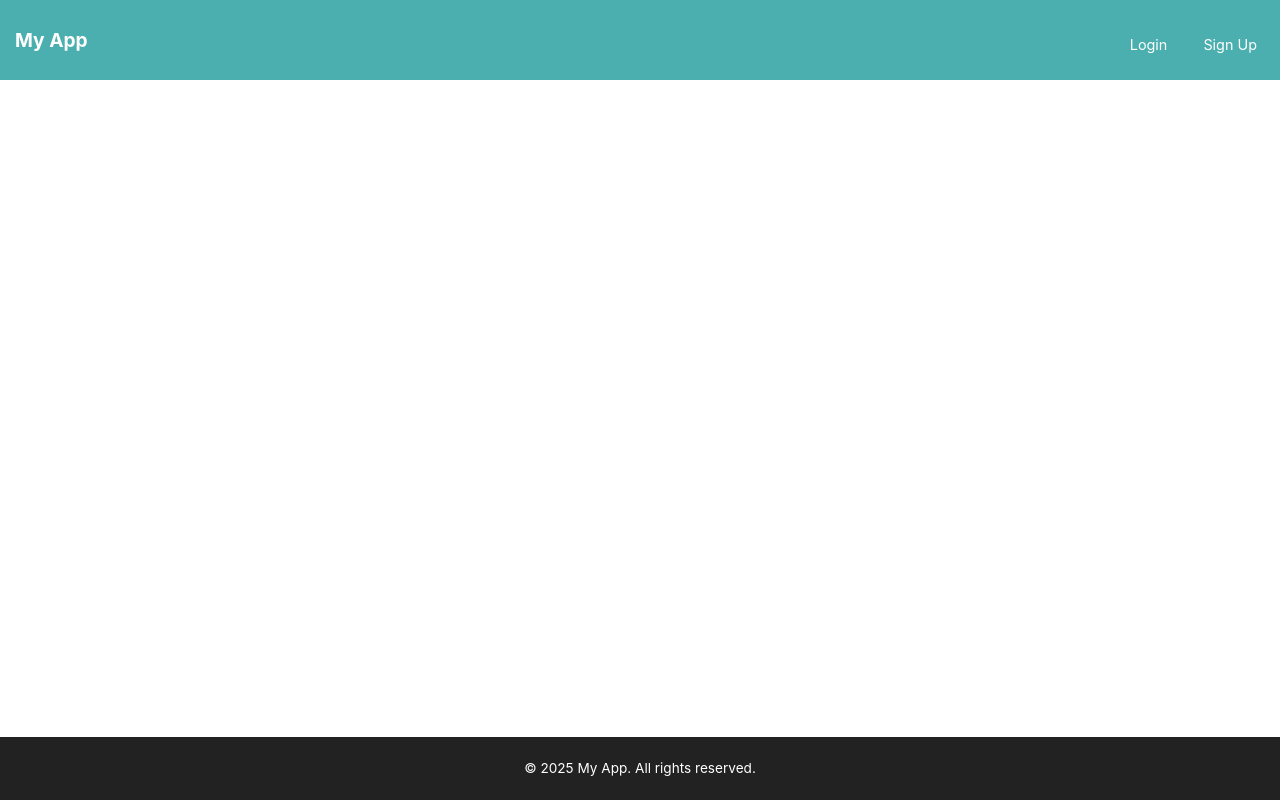
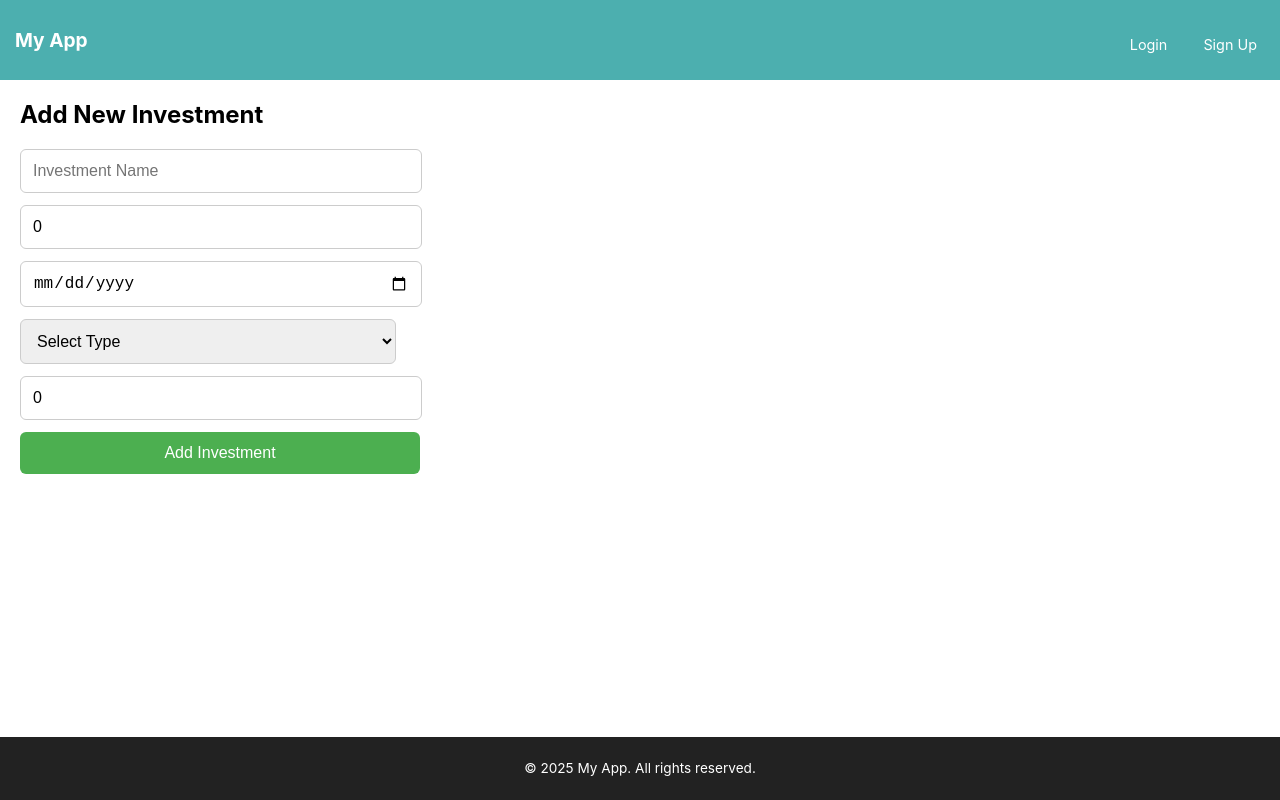
Before and after one commit to vishalmil/React, a React (Create React App) app: page /addInvestment in a window 1280 px wide. Built offline with nearby package versions, Linux system fonts and the light colour scheme.

Commit message:
Add new investment

```diff
--- a/src/App.tsx
+++ b/src/App.tsx
@@ -6,7 +6,7 @@ import Dashboard from "./pages/Dashboard";
 import BooksPage from "./pages/BooksPage";
 import InvestmentList from "./pages/Investment";
 import UsersList from "./pages/UserPage";
-import EditUser from "./pages/EditUser";
+import AddInvestment from "./pages/AddInvestment";
 
 function App() {
   return (
@@ -17,8 +17,9 @@ function App() {
           <Route path="/signup" element={<AuthPage />} />
           <Route path="/dashboard" element={<Dashboard />} />
           <Route path="/books" element={<BooksPage />} />
-          <Route path="/investments" element={<InvestmentList/>}/>
-          <Route path="/users" element={<UsersList />}/>
+          <Route path="/investments" element={<InvestmentList />} />
+          <Route path="/users" element={<UsersList />} />
+          <Route path="/addInvestment" element={<AddInvestment />} />
         </Routes>
       </Layout>
     </Router>
@@ -26,39 +27,3 @@ function App() {
 }
 
 export default App;
-
-
-
-
-
-
-
-
-
-
-// import React from 'react';
-// import logo from './logo.svg';
-// import './App.css';
-
-// function App() {
-//   return (
-//     <div className="App">
-//       <header className="App-header">
-//         <img src={logo} className="App-logo" alt="logo" />
-//         <p>
-//           Edit <code>src/App.tsx</code> and save to reload.
-//         </p>
-//         <a
-//           className="App-link"
-//           href="https://reactjs.org"
-//           target="_blank"
-//           rel="noopener noreferrer"
-//         >
-//           Learn React
-//         </a>
-//       </header>
-//     </div>
-//   );
-// }
-
-// export default App;
--- /dev/null
+++ b/src/pages/AddInvestment.tsx
@@ -0,0 +1,105 @@
+import React, { useState } from "react";
+import { addInvestment, getInvestments } from "../service/investmentService";
+
+const AddInvestment: React.FC = () => {
+    const [formData, setFormData] = useState({
+        id: 0,
+        name: "",
+        type: "",
+        amount: 0,
+        purchaseDate: "",
+        currentValue: 0,
+    });
+
+    const handleChange = (
+        e: React.ChangeEvent<HTMLInputElement | HTMLSelectElement>
+    ) => {
+        setFormData({ ...formData, [e.target.name]: e.target.value });
+    };
+
+    const handleSubmit = async () => {
+        if (!formData.name || !formData.amount || !formData.purchaseDate) {
+            alert("Please fill all required fields");
+            return;
+        }
+
+        try {
+            const investments = await getInvestments();
+            const maxId = investments.length > 0 ? investments.length + 1 : 0;
+            const newUser = { ...investments, id: maxId };
+            await addInvestment({ ...formData });
+
+            alert("Investment added successfully");
+            setFormData({
+                id: 0,
+                name: "",
+                type: "",
+                amount: 0,
+                purchaseDate: "",
+                currentValue: 0,
+            });
+        } catch (err) {
+            alert("Failed to add investment");
+            console.error(err);
+        }
+    };
+
+    return (
+        <div style={{ width: "400px", marginLeft: "20px" }}>
+            <h2>Add New Investment</h2>
+
+            <input
+                className="input"
+                type="text"
+                name="name"
+                placeholder="Investment Name"
+                value={formData.name}
+                onChange={handleChange}
+            />
+
+            <input
+                className="input"
+                type="number"
+                name="amount"
+                placeholder="Amount"
+                value={formData.amount}
+                onChange={handleChange}
+            />
+
+            {/* Calendar */}
+            <input
+                className="input"
+                type="date"
+                name="purchaseDate"
+                value={formData.purchaseDate}
+                onChange={handleChange}
+            />
+
+            <select
+                className="input"
+                name="type"
+                value={formData.type}
+                onChange={handleChange}
+            >
+                <option value="">Select Type</option>
+                <option value="stock">Stock</option>
+                <option value="crypto">Crypto</option>
+                <option value="mutual fund">Mutual Fund</option>
+            </select>
+
+            <input
+                className="input"
+                name="currentValue"
+                placeholder="Current Value"
+                value={formData.currentValue}
+                onChange={handleChange}
+            />
+
+            <button className="button" onClick={handleSubmit}>
+                Add Investment
+            </button>
+        </div>
+    );
+};
+
+export default AddInvestment;
--- a/src/pages/AuthPage.tsx
+++ b/src/pages/AuthPage.tsx
@@ -28,9 +28,7 @@ const AuthPage: React.FC = () => {
     setFormData({ ...formData, [e.target.name]: e.target.value });
   };
 
-  // -----------------------------
   // SIGN UP
-  // -----------------------------
   const handleSignup = async () => {
     const error = validateSignup(formData);
     if (error) {
@@ -57,9 +55,8 @@ const AuthPage: React.FC = () => {
     }
   };
 
-  // -----------------------------
+
   // LOGIN
-  // -----------------------------
   const handleLogin = async () => {
     const error = validateLogin(formData.email, formData.password);
     if (error) {
--- a/src/pages/BooksPage.tsx
+++ b/src/pages/BooksPage.tsx
@@ -1,4 +1,3 @@
-// src/pages/BooksPage.tsx
 import React, { useState, useEffect } from "react";
 import { fetchTrendingBooks, searchBooks, fetchBookDetails } from "../api/booksApi";
 import "../styles/styles.css";
--- a/src/pages/Dashboard.tsx
+++ b/src/pages/Dashboard.tsx
@@ -1,8 +1,31 @@
-import React from "react";
+import React, { useContext, useEffect, useState } from "react";
+import { AuthContext } from "../authContext/AuthContext";
+import { getInvestments } from "../service/investmentService";
+import { Investment } from "../type/investment";
 
 const Dashboard: React.FC = () => {
-  const user = localStorage.getItem("user");
-  const parsedUser = user ? JSON.parse(user) : null;
+  const userDetails = localStorage.getItem("user");
+  const parsedUser = userDetails ? JSON.parse(userDetails) : null;
+
+  const [investments, setInvestments] = useState<Investment[]>([]);
+  const { user } = useContext(AuthContext);
+
+  useEffect(() => {
+    loadInvestments();
+  }, []);
+
+  const loadInvestments = async () => {
+    const data = await getInvestments();
+    // sort by amount (largest first)
+    const sorted = data.sort((a, b) => b.amount - a.amount);
+    setInvestments(sorted.slice(0, 5)); // only top 5
+  };
+
+  if (!investments.length) return <p>Loading...</p>;
+
+  const topInvestment = investments[0]; // BEST investment
+  const otherInvestments = investments.slice(1); // remaining 4
+
 
   return (
     <div className="dashboard">
@@ -12,6 +35,26 @@ const Dashboard: React.FC = () => {
           Hello <strong>{parsedUser.name}</strong> ({parsedUser.email})
         </p>
       )}
+
+      <div className="top-investment-card">
+        <h2>Top Investment</h2>
+        <h3>{topInvestment.name}</h3>
+        <p><b>Amount:</b> ₹{topInvestment.amount}</p>
+        <p><b>Purchase Date:</b> {topInvestment.purchaseDate}</p>
+      </div>
+
+      <h3>Top 5 Investments</h3>
+
+
+      <ul className="investment-list">
+        {investments.map((inv, index) => (
+          <li key={inv.id} className="investment-item">
+            <span className="rank">#{index + 1}</span>
+            <span>{inv.name}</span>
+            <span>₹{inv.amount}</span>
+          </li>
+        ))}
+      </ul>
     </div>
   );
 };
--- a/src/pages/Investment.tsx
+++ b/src/pages/Investment.tsx
@@ -1,12 +1,17 @@
-import React, { useEffect, useState } from "react";
+import React, { useContext, useEffect, useState } from "react";
 import { Investment } from "../type/investment";
 import { getInvestments } from "../service/investmentService";
 import EditInvestment from "./EditInvestment";
+import { AuthContext } from "../authContext/AuthContext";
+import { useNavigate } from "react-router-dom";
 
 const InvestmentList: React.FC = () => {
   const [investments, setInvestments] = useState<Investment[]>([]);
   const [loading, setLoading] = useState<boolean>(true);
   const [selectedInvestment, setSelectedInvestment] = useState<Investment | null>(null);
+  const { user } = useContext(AuthContext);
+  const navigate = useNavigate();
+
 
   const loadInvestments = () => {
     getInvestments()
@@ -26,6 +31,11 @@ const InvestmentList: React.FC = () => {
   return (
     <div style={{ padding: 20 }}>
       <h2>Investment Data</h2>
+      <div style={{ textAlign: "right", marginRight: "20px" }}>
+        <button style={{ marginBottom: 10 }} onClick={() => navigate("/addInvestment")} >
+          Add New Investment
+        </button>
+      </div>
 
       {investments.map((inv) => (
         <div
@@ -42,12 +52,16 @@ const InvestmentList: React.FC = () => {
           <p>Amount: {inv.amount}</p>
           <p>PurchesDate: {inv.purchaseDate}</p>
           <p>CurrentValue: {inv.currentValue}</p>
-          <button
-            style={{ marginTop: 10 }}
-            onClick={() => setSelectedInvestment(inv)}
-          >
-            Edit Investment
-          </button>
+          {user?.role?.toLowerCase() === "admin" && (
+            <button style={{ marginTop: 10 }} onClick={() => setSelectedInvestment(inv)} >
+              Edit Investment
+            </button>
+          )}
+          <br />
+          {/* <button style={{ marginTop: 10 }} onClick={() => setSelectedInvestment(inv)} >
+            Add Investment
+          </button> */}
+
         </div>
       ))}
 
--- a/src/service/investmentService.ts
+++ b/src/service/investmentService.ts
@@ -40,3 +40,20 @@ export const updateInvestment = async (id: number, updatedInvestment: Investment
     throw error;
   }
 };
+
+export const addInvestment = async (newInvestment: Investment) => {
+  try {
+    const response = await fetch(API_URL, {
+      method: "POST",
+      headers: {
+        "Content-Type": "application/json"
+      },
+      body: JSON.stringify(newInvestment),
+    });
+    return await response.json();
+  }
+  catch (error) {
+    console.error("Add Investment API error", error);
+    throw error;
+  }
+};
--- a/src/styles/styles.css
+++ b/src/styles/styles.css
@@ -140,3 +140,34 @@
     padding: 10px;
   }
 }
+
+.dashboard-container {
+  padding: 20px;
+}
+
+.top-investment-card {
+  background: #ffe5b4;
+  padding: 20px;
+  border-radius: 12px;
+  margin-bottom: 25px;
+  box-shadow: 0 2px 6px rgba(0, 0, 0, 0.1);
+}
+
+.investment-list {
+  list-style: none;
+  padding: 0;
+}
+
+.investment-item {
+  display: flex;
+  justify-content: space-between;
+  background: #f4f4f4;
+  padding: 12px;
+  margin-bottom: 8px;
+  border-radius: 8px;
+}
+
+.rank {
+  font-weight: bold;
+  color: #ff6600;
+}
```
